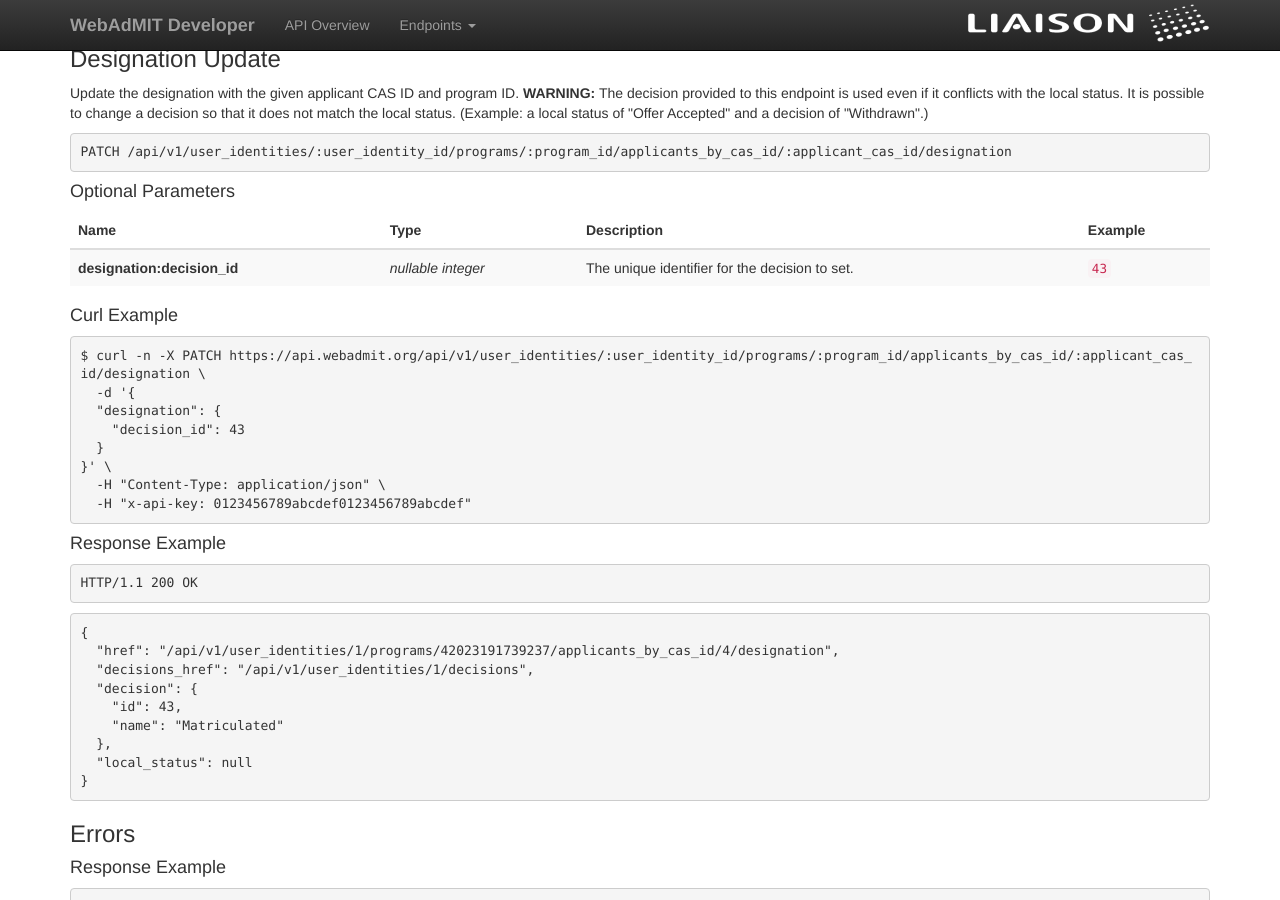
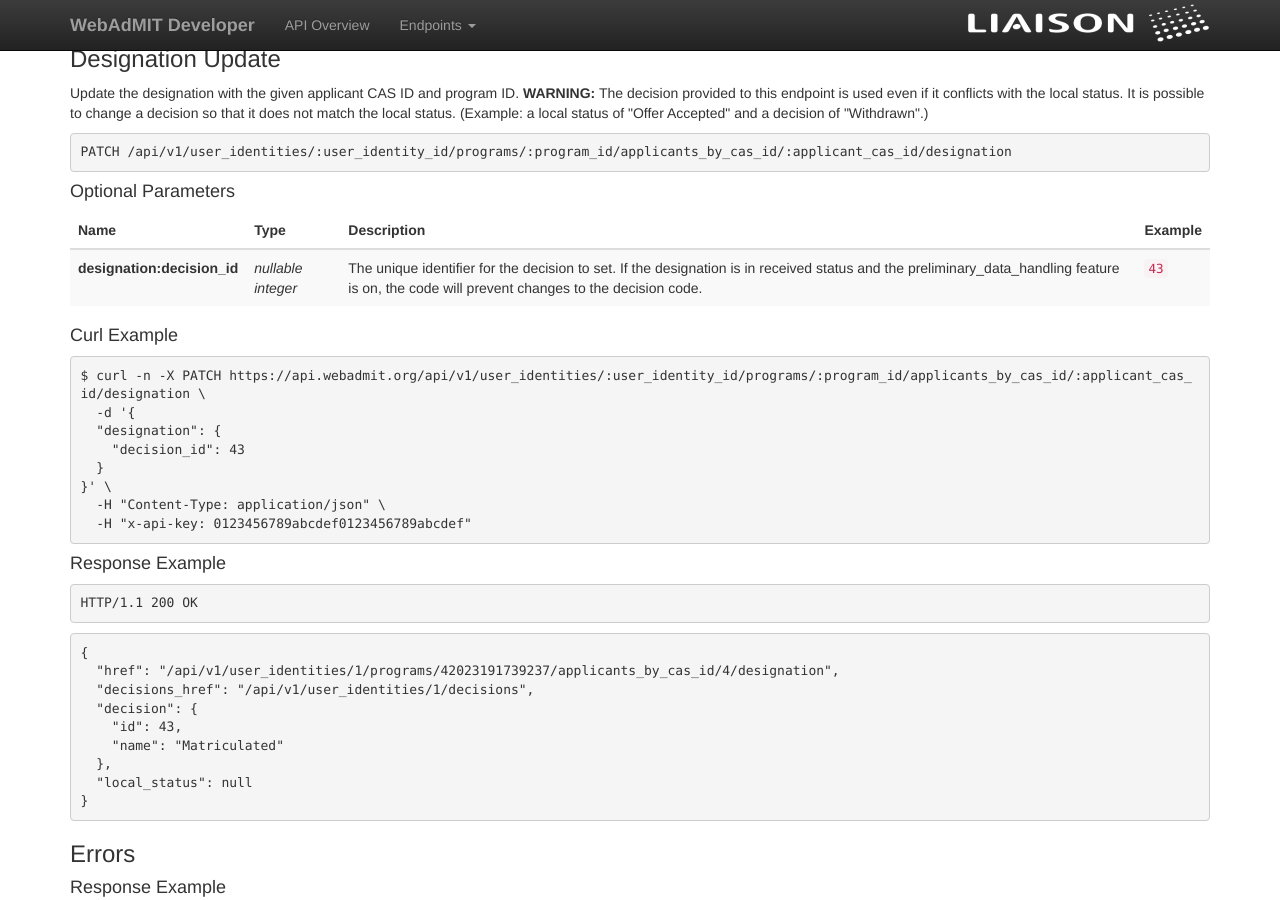
Before and after one commit to Liaison-Intl/Liaison-Intl.github.io, a Jekyll site: the page built from designation.md, in a window 1280 px wide and 900 px high, scrolled down 1395 px. Built offline with Jekyll 4.4.1, drawn with Linux system fonts in a browser that asks for light colours; nearby versions of some CDN libraries.

```diff
--- a/designation.md
+++ b/designation.md
@@ -128,7 +128,7 @@ title: Designation
 <tr>
 <td><strong>designation:decision_id</strong></td>
 <td><em>nullable integer</em></td>
-<td>The unique identifier for the decision to set.</td>
+<td>The unique identifier for the decision to set. If the designation is in received status and the preliminary_data_handling feature is on, the code will prevent changes to the decision code.</td>
 <td><code>43</code></td>
 </tr>
 </tbody></table>
--- a/schemata/designation.json
+++ b/schemata/designation.json
@@ -61,7 +61,7 @@
             "properties": {
               "decision_id": {
                 "type": ["integer", "null"],
-                "description": "The unique identifier for the decision to set.",
+                "description": "The unique identifier for the decision to set. If the designation is in received status and the preliminary_data_handling feature is on, the code will prevent changes to the decision code.",
                 "example": 43
               }
             }
```
